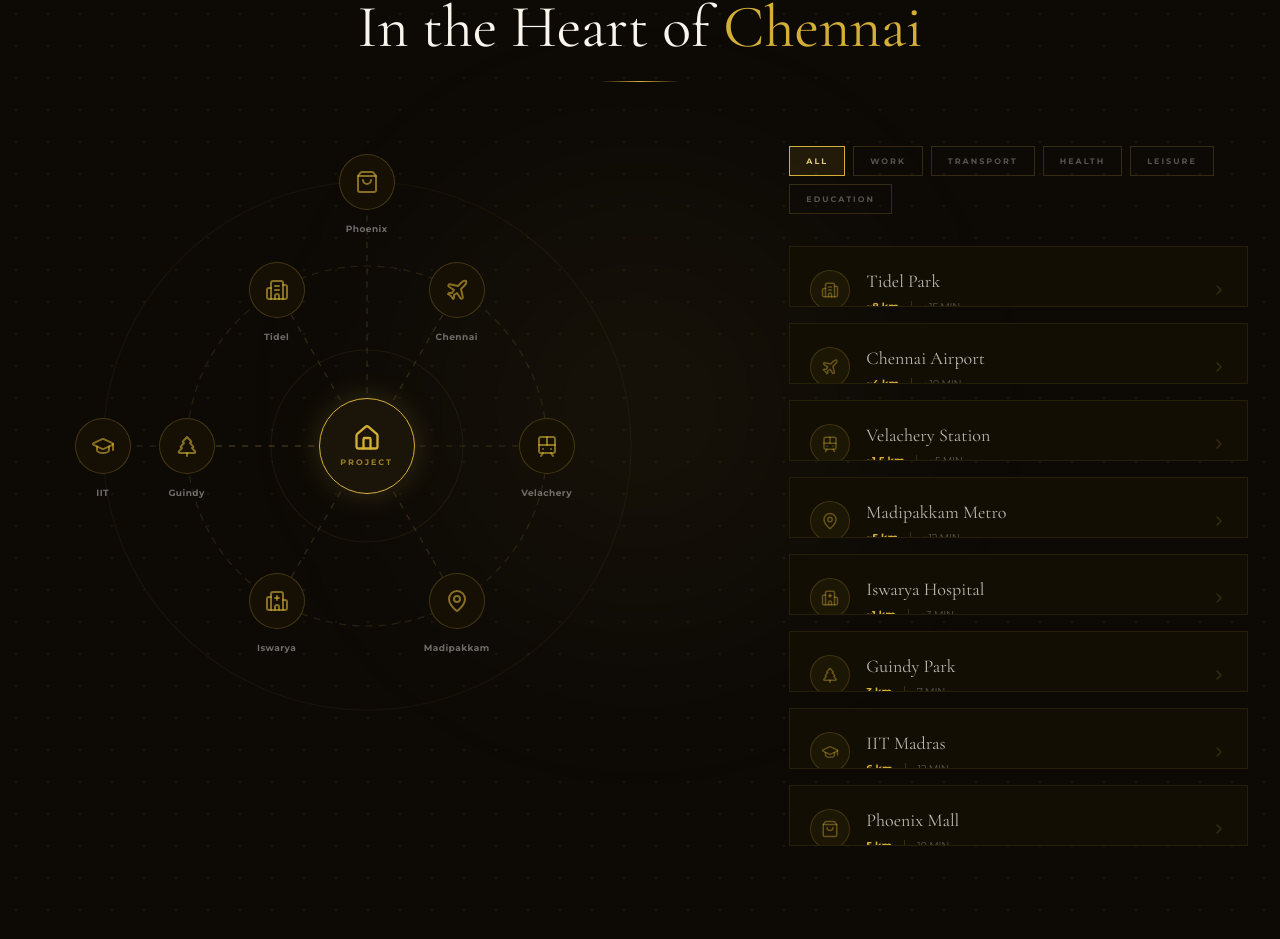
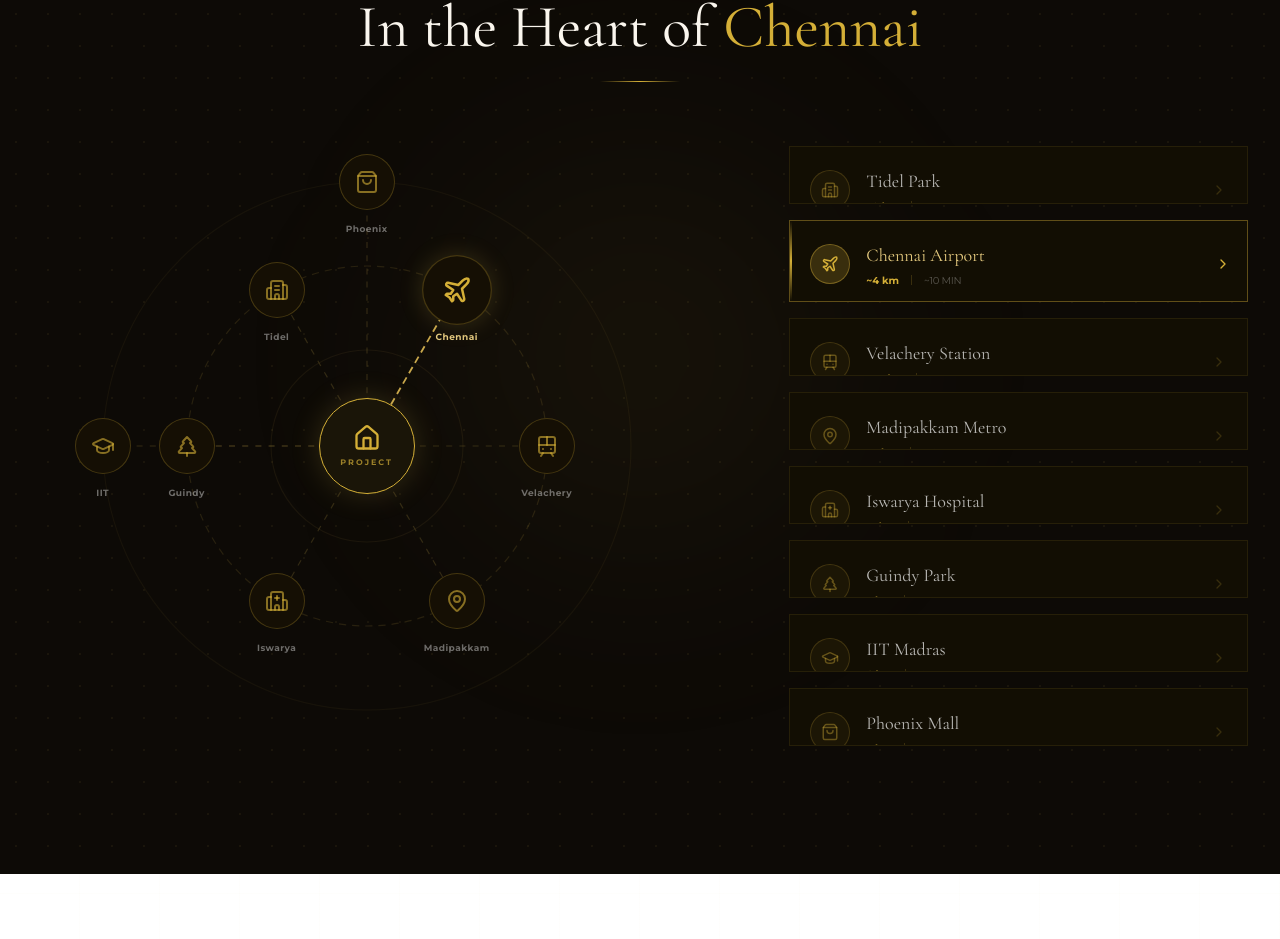
Before and after one commit to gunasarath05-droid/Vishaka_Landing-Page, a Next.js app: page / in a window 1280 px wide. Shown: the part 2148-3087 px from the top of the page. Built offline with nearby package versions, Linux system fonts and the light colour scheme.

Commit message:
Automated Locality flow and cleaned up Hero section buttons/popups

```diff
--- a/src/components/Hero.jsx
+++ b/src/components/Hero.jsx
@@ -11,7 +11,7 @@
   // Auto-popup every 10 seconds
   useEffect(() => {
     const interval = setInterval(() => {
-      setIsOpen(false);
+      setIsOpen(true);
     }, 10000);
     return () => clearInterval(interval);
   }, []);
@@ -85,10 +85,10 @@
       </div>
 
       {/* Premium Popup Consultation Form (Automated) */}
-      <AnimatePresence>
+      {/* <AnimatePresence>
         {isOpen && (
           <>
-            {/* Backdrop */}
+
             <motion.div
               initial={{ opacity: 0 }}
               animate={{ opacity: 1 }}
@@ -97,7 +97,7 @@
               className="fixed inset-0 bg-deep/60 backdrop-blur-md z-[1000] cursor-pointer"
             />
 
-            {/* Popup Content */}
+
             <motion.div
               initial={{ opacity: 0, scale: 0.9, y: 20, x: "-50%" }}
               animate={{ opacity: 1, scale: 1, y: 0, x: "-50%" }}
@@ -105,7 +105,7 @@
               className="fixed left-1/2 top-1/2 -translate-y-1/2 w-[92%] max-w-md glass p-8 md:p-10 border border-gold/20 shadow-2xl z-[1001]"
               style={{ transform: "translate(-50%, -50%)" }}
             >
-              {/* Close Button */}
+
               <button
                 onClick={() => setIsOpen(false)}
                 className="absolute -top-4 -right-4 w-10 h-10 bg-gold text-white rounded-full flex items-center justify-center shadow-lg hover:bg-maroon transition-colors z-[1002]"
@@ -143,7 +143,7 @@
             </motion.div>
           </>
         )}
-      </AnimatePresence>
+      </AnimatePresence> */}
 
     </section>
   );
--- a/src/components/Locality.jsx
+++ b/src/components/Locality.jsx
@@ -21,12 +21,23 @@
 const categories = ["All", ...new Set(locations.map(l => l.cat))];
 
 export default function Locality() {
-  const [activeCategory, setActiveCategory] = useState("All");
-  const [activeIndex, setActiveIndex] = useState(-1);
+  const [activeCategory] = useState("All");
+  const [activeIndex, setActiveIndex] = useState(0);
+  const [isPaused, setIsPaused] = useState(false);
 
   const filteredLocations = locations.filter(l => activeCategory === "All" || l.cat === activeCategory);
 
+  // Auto-cycle highlight flow
+  useEffect(() => {
+    if (isPaused) return;
+    const timer = setInterval(() => {
+      setActiveIndex((prev) => (prev + 1) % filteredLocations.length);
+    }, 4000);
+    return () => clearInterval(timer);
+  }, [isPaused, filteredLocations.length]);
+
   const cx = 250;
+
   const cy = 250;
 
   const getPosition = (angle, r) => {
@@ -116,8 +127,8 @@
                   whileInView={{ opacity: isVisible ? 1 : 0.2, scale: 1 }}
                   style={{ left: `${(pos.x / 500) * 100}%`, top: `${(pos.y / 500) * 100}%` }}
                   className="absolute -translate-x-1/2 -translate-y-1/2 z-30 cursor-pointer group"
-                  onMouseEnter={() => setActiveIndex(i)}
-                  onMouseLeave={() => setActiveIndex(-1)}
+                  onMouseEnter={() => { setActiveIndex(i); setIsPaused(true); }}
+                  onMouseLeave={() => setIsPaused(false)}
                 >
                   <div className={`w-14 h-14 rounded-full bg-[#150F04] border border-gold/25 flex items-center justify-center transition-all duration-500 relative
                                  ${activeIndex === i ? "scale-125 border-gold bg-[#2A1E00] shadow-[0_0_20px_rgba(201,168,76,0.2)]" : "group-hover:scale-110 group-hover:border-gold/50"}`}>
@@ -135,22 +146,9 @@
 
           {/* RIGHT: Detail Cards Panel */}
           <div className="lg:col-span-5 flex flex-col gap-6">
-            {/* Category Filters */}
-            <div className="flex flex-wrap gap-2 mb-2">
-              {categories.map((cat) => (
-                <button
-                  key={cat}
-                  onClick={() => { setActiveCategory(cat); setActiveIndex(-1); }}
-                  className={`text-[8px] font-bold tracking-[2px] uppercase px-4 py-2 border transition-all duration-300
-                             ${activeCategory === cat ? "bg-gold/10 border-gold text-[#E4C97E]" : "border-gold/20 text-white/30 hover:border-gold/50 hover:text-white/60"}`}
-                >
-                  {cat}
-                </button>
-              ))}
-            </div>
-
             {/* Scrollable Cards Stack */}
             <div className="flex flex-col gap-4 overflow-y-auto max-h-[600px] pr-2 custom-scrollbar">
+
               <AnimatePresence mode="popLayout">
                 {filteredLocations.map((loc) => {
                   const idx = locations.indexOf(loc);
@@ -163,8 +161,8 @@
                       animate={{ opacity: 1, x: 0 }}
                       exit={{ opacity: 0, scale: 0.95 }}
                       onClick={() => setActiveIndex(isActive ? -1 : idx)}
-                      onMouseEnter={() => setActiveIndex(idx)}
-                      onMouseLeave={() => setActiveIndex(-1)}
+                      onMouseEnter={() => { setActiveIndex(idx); setIsPaused(true); }}
+                      onMouseLeave={() => setIsPaused(false)}
                       className={`bg-[#120E03] border p-5 cursor-pointer transition-all duration-500 relative overflow-hidden group
                                  ${isActive ? "border-gold/40 bg-[#1C1604]" : "border-gold/10 hover:border-gold/30 hover:bg-[#151105]"}`}
                     >
```
